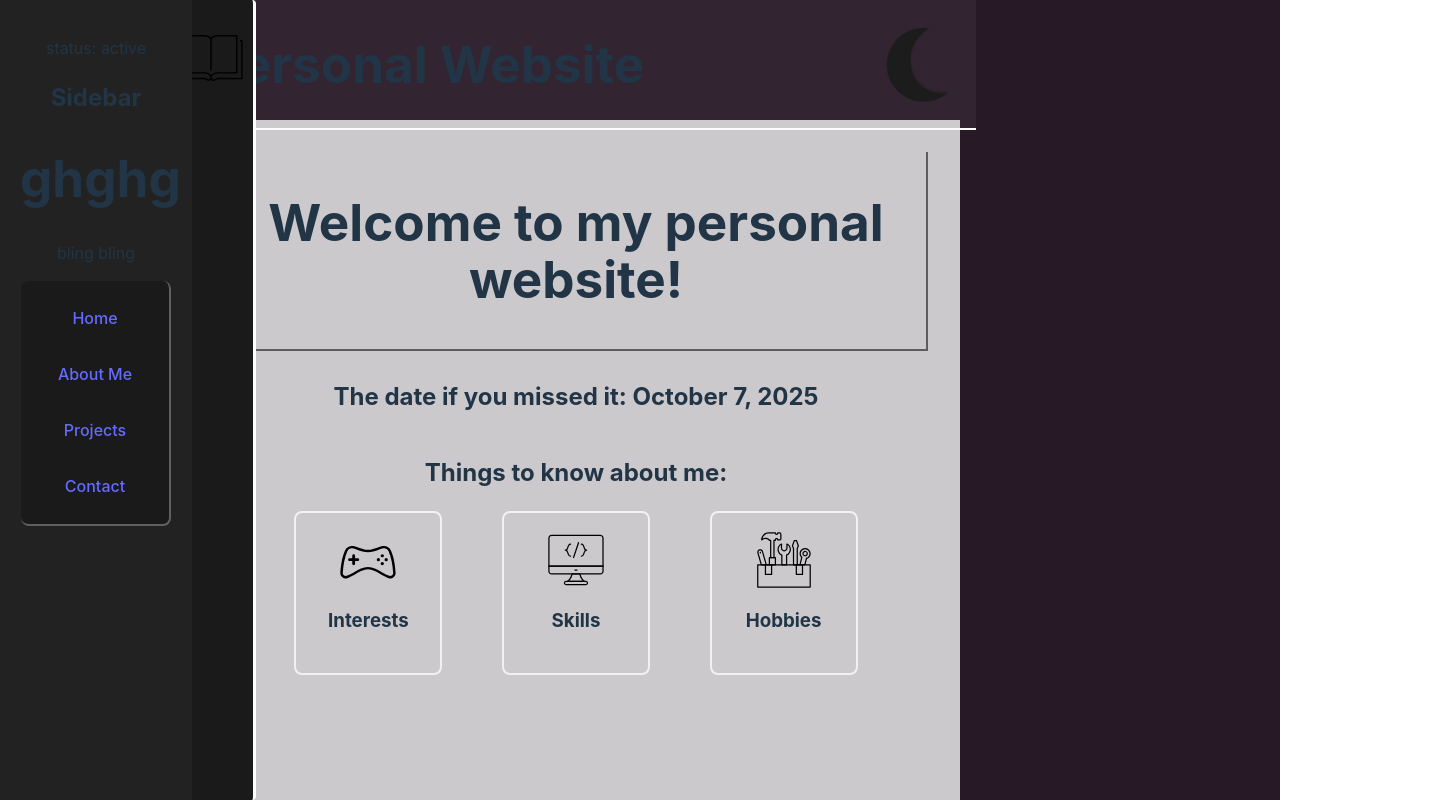
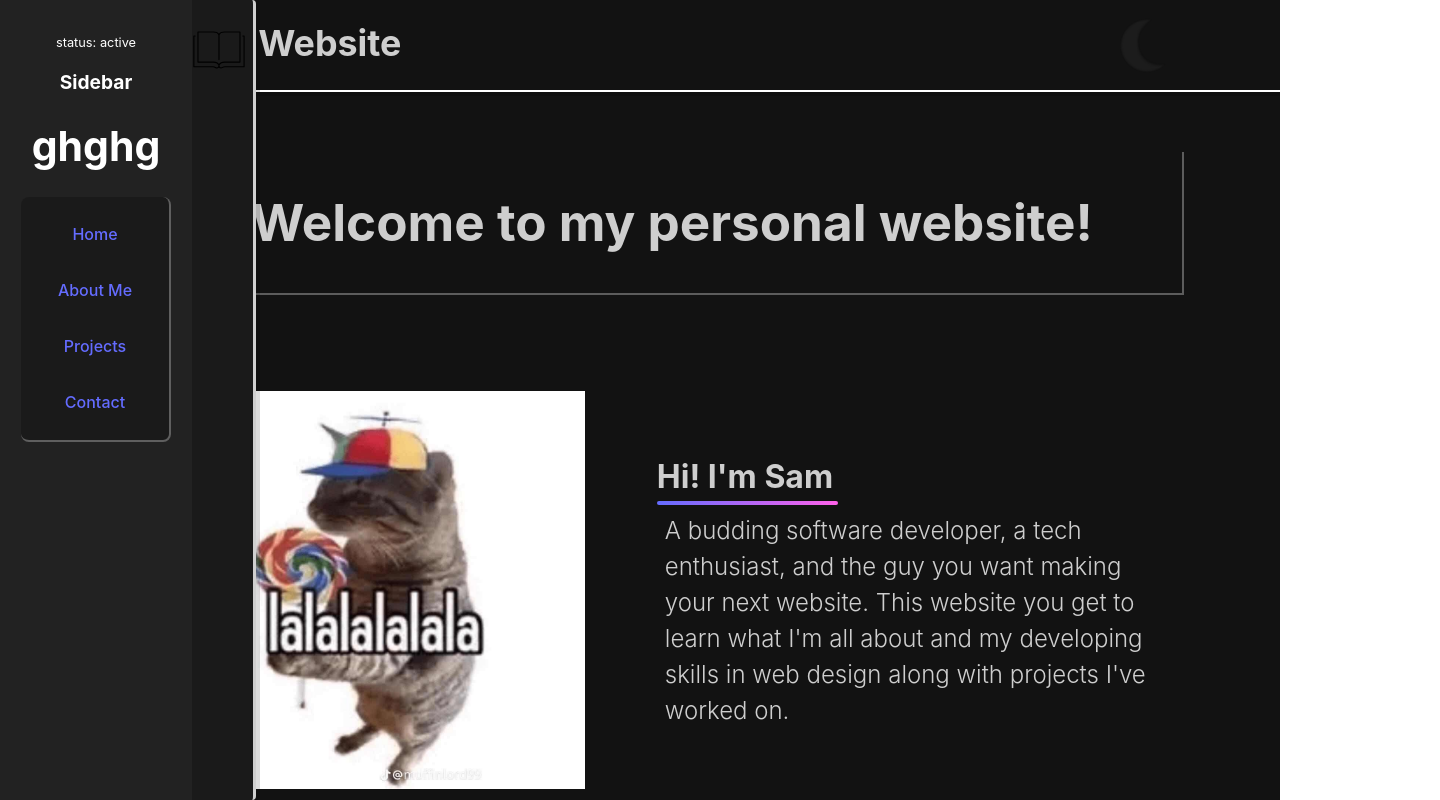
Before and after one commit to Shamuel69/web-development, a React (Vite) app in the folder attempt3webdev/personalwebsite/: page / in a window 1280 px wide. Both pictures are taken after a click on the picture 6 px from the left and 58 px from the top of the page. Shown: the top 800 px of the page, 1440 px wide, since content can reach past the window. Built offline with nearby package versions, Linux system fonts and the light colour scheme.

Commit message:
whole layout change again.

```diff
--- a/attempt3webdev/personalwebsite/src/App.css
+++ b/attempt3webdev/personalwebsite/src/App.css
@@ -1,19 +1,77 @@
+:root {
+  --header-height: 15vh;
+  --sidebar-width: 15vw;
+
+  --background-color: #121212;
+  --secondary-color: #1A1A1A;
+  --background-color-light: #dcd4c7;
+
+  --sidebar-color-light: #cbc1b0;
+
+  --text-color: #cecece;
+  --text-color-secondary: #888888;
+  --text-color-dark: #222222;
+  --accent-color: #646cff;
+  --accent-color-dark: #ff61ea;
+
+  --border-color-light: rgb(92, 92, 92);
+  --border-color: rgb(207, 207, 207);
+}
 
 .app {
   text-align: center;
   display: flex;
   min-height: 100vh;
 }
+.content {
+  padding: 2rem;
+  width: 100%;
+  max-width: calc(100vw - (var(--header-height*0.77)));
+  min-height: calc(100vh - var(--header-height));
+  box-sizing: border-box;
+  margin: var(--header-height) auto var(--header-height);
+  transition: background-color 0.3s, color 0.3s;
+}
+.content.lightMode {
+  background-color: var(--background-color-light);
+}
+.inside-content {
+  width: 80%;
+  margin: 0 auto;
+}
+body{
+  height: 100vw;
+  background-color: var(--background-color);
+  color: var(--text-color);
+  transition: background-color 0.5s ease-in-out, color 0.5s ease-in-out;
+}
+
+body.lightMode{
+  background-color: var(--background-color-light);
+  color: var(--text-color-dark);
+}
+
+
 .text-header-container {
   position: fixed;
-  background-color: rgba(255, 255, 255, 0.05);
+  top: 0;
+  width: 100%;
   display: flex;
+  z-index: 8;
+  font-size: .7rem;
+  background-color: var(--background-color);
+  transition: background-color 0.3s;
+  box-shadow: 0 4px rgba(0, 0, 0, 0.134);
+}
+.text-header-container.dark {
+  background-color: var(--background-color-light);
+}
+.text-header {
+  width: 85%;
+  display: flex;
+  flex-direction: row;
   justify-content: space-between;
-  align-items: center;
-  width: 60%;
-  left: 15%;
-  padding-left: 1rem;
-  z-index: 10;
+  margin: 0 auto;
 }
 .nav-links {
   display: flex;
@@ -37,68 +95,32 @@
   font-weight: 500;
 }
 
-/* .links-list {
-  display: flex;
-  flex-direction: column;
-
-  position: absolute;
-  top: 50%;
-  left: 50%;
-  transform: translate(-50%, -50%);
-
-  margin: 0 auto;
-  width: 87%;
-  padding-left: .6em;
-
-  list-style-type: none;
-  text-align: left;
-  background-color: #1a1a1a;
-  border-radius: 8px;
-}
-.links-list li {
-  padding: 0;
-  margin: 0 auto;
-
-  border-bottom: 1px solid rgba(255, 255, 255, 0.3);
-  width: 102%;
-  margin-left: -5px;
-}
-.links-list li:last-child {
-  border-bottom: none;
-}
-.links-list li a {
-  color: white;
-  font-size: 1em;
-  font-weight: 500;
-  padding: .25em;
-
-  display: block;
-  border-radius: 4px;
-  transition: background-color .6s, color .4s;
-}
-.links-list li a:hover {
-  background-color: rgba(100, 108, 255, 0.2);
-  color: #a1a6ff;
-} */
 .sidebar {
-  transform: translateX(-80%);
+  transform: translateX(-77%);
   transition: transform 0.5s ease-out, border-radius 0.5s ease-out;
 
-  border-right: 3px solid rgb(255, 255, 255);
+  border-right: 3px solid var(--border-color);
   border-radius: 0px;
   width: 20vw;
   height: 100vh;
-  background-color: #1a1a1a;
+  background-color: var(--secondary-color);
   padding: 1rem;
   z-index: 2;
   position: fixed;
   top: 0;
-  left: 0;
   box-sizing: border-box;
-
+  box-shadow: 0 0 0 4px rgba(0, 0, 0, 0.134);
+  color: white;
+  font-size: .8rem;
+  transition: background-color 0.3s, color 0.3s, border-right 0.3s ease-in-out, transform 0.5s ease-out, border-radius 0.5s ease-out;
+}
+.sidebar.light {
+  background-color: var(--background-color-light);
+  border-right: 3px solid var(--border-color-light);
+  color: var(--text-color-dark);
 }
 .sidebar.active {
-  transform: translateX(0);
+  transform: translateX(0%);
   border-radius: 4px;
 }
 .sidebar button{
@@ -135,6 +157,9 @@
   text-align: center;
   background-color: rgb(34, 34, 34);
 }
+.ease-in-out.light {
+  background-color: var(--sidebar-color-light);
+}
 .ease-in-out.active {
   transform: translateX(0);
   opacity: 1;
@@ -145,7 +170,6 @@
   padding: 1.5em;
   will-change: filter;
   transition: filter .6s ease-in-out;
-
 }
 .logo:hover {
   filter: drop-shadow(0 0 2em #646cffaa);
@@ -155,26 +179,62 @@
 }
 
 .inside-content {
+  position: relative;
   display: flex;
-  position: fixed;
-  bottom: 0;
-  top:15vh;
-  left: 15vw;
-  padding-left: 1rem;
   flex-direction: column;
-  padding: 2rem;
-  box-sizing: border-box;
-  background: rgba(255, 255, 255, 0.763);
-  overflow-y: auto;
-  z-index: 1;
+  overflow: visible;
 }
 
+.intro-text {
+  display: flex;
+  float: left;
+  gap: 3rem;
+  justify-content: center;
+}
+.intro-title {
+  margin-bottom: 0.5rem;
+  font-size: 2rem;
+}
+.intro-title::after {
+  content: '';
+  display: block;
+  width: 100%;
+  height: 4px;
+  background-image: linear-gradient(to right, #646cff, #ff61ea);
+  border-radius: 2px;
+  padding-right: .2rem;
+  padding-left: .1rem;
+}
+.intro-description {
+  font-size: 1.5rem;
+  font-weight: 300;
+  margin-top: 0;
+  text-align: left;
+  padding-left: 0.5rem;
+}
+
+.spacer-horizontal {
+  display: flex;
+  flex-direction: column;
+  justify-content: center;
+  align-items: flex-start;
+  margin-left: 1.5rem;
+  width: 50%;
+}
+
+.lalacat-image {
+  display: block;
+  max-width: 40%;
+  height: auto;
+}
 .big_banner {
+  flex-shrink: 1;
   font-size: 1rem;
   margin-bottom: 0.5em;
   border: 2px solid rgb(92, 92, 92);
   border-top: none;
   padding: 0.5em;
+  margin-bottom: 6rem;
 }
 
 @keyframes logo-spin {
@@ -195,10 +255,17 @@
 .card {
   padding: 2em;
 }
-
+.to-know-about-me {
+  width: 100vw;
+  background-color: red;
+  margin-top: 2rem;
+  display: flex;
+  flex-direction: column;
+  justify-content: center;
+}
 .icon-containers {
   display: flex;
-  justify-content: space-between;
+  justify-content: center;
   align-items: center;
   margin-top: 2rem;
   width: 80%;
@@ -209,18 +276,17 @@
   flex-direction: column;
   align-items: center;
   justify-content: center;
-  width: 8rem;
-  height: 9rem;
+  width: 50%;
+  height: 50vh;
   padding: .5rem;
   transition: filter 300ms, border 300ms, background-color 300ms;
-  border: 2px solid rgba(255, 255, 255, 0.75);
-  border-radius: 8px;
+  border: 2px solid rgba(156, 156, 156, 0.75);
 }
 .subject-box:hover {
   filter: drop-shadow(0 2em 2em #282828aa);
   border: 2px solid rgba(54, 55, 65, 0.667);
   border-radius: 8px;
-  background-color: rgb(255, 255, 255);
+  background-color: rgba(98, 98, 98, 0.24);
 }
 
 .subject-icon {
@@ -250,57 +316,9 @@
   scroll-snap-type: x mandatory;
   scroll-behavior: smooth;
 }
-.scroll-row-of-interests::-webkit-scrollbar {
-  scroll-snap-type: proximity;
-
-  height: 12px;
-  width: 10%;
-}
-.scroll-row-of-interests::-webkit-scrollbar-track {
-  background: rgba(160, 160, 160, 0.927);
-  border-radius: 10px;
-}
-.scroll-row-of-interests::-webkit-scrollbar-thumb {
-  background: rgba(58, 58, 58, 0.6);
-  border-radius: 10px;
-}
-.scroll-row-of-interests::-webkit-scrollbar-thumb:hover {
-  background: rgba(46, 44, 46, 0.8);
-}
-
-.interest-item {
-  display: flex;
-  flex-direction: column;
-  flex: auto auto auto;
-  background: rgba(100, 108, 255, 0.2);
-  border-radius: 12px;
-  box-shadow: 0 4px 6px rgba(0, 0, 0, 0.163);
-  transition: background-color 0.5s, transform 0.5s;
-  height: 95%;
-  padding: 0 1rem;
-  max-width: 500px;
-  min-width: 250px;
-}
-.interest-item h4 {
-  padding-top: 1.75rem;
-  font-size: 1.75rem;
-  margin: 0 0;
-  border-bottom: 2px solid rgba(255, 255, 255, 0.5);
-  text-align: start;
-}
-.interest-item-text {
-  font-size:14px;
-  word-wrap: break-word;
-  white-space: normal;
-  width: 90%;
-  text-align: start;
 
 
-  font-family: "Lexend", sans-serif;
-  font-optical-sizing: auto;
-  font-weight: 400;
-  font-style: normal;
-}
+
 
 .read-the-docs {
   color: #888;
--- a/attempt3webdev/personalwebsite/src/App.jsx
+++ b/attempt3webdev/personalwebsite/src/App.jsx
@@ -11,6 +11,7 @@ import openedBook from './assets/opened_book.svg'
 import controller from './assets/game-controller.svg'
 import computer from './assets/computer.svg'
 import toolbox from './assets/tool-box.svg'
+import lalacat from './assets/lalacat.jpg'
 
 function formatDate(date) {
   return date.toLocaleDateString('en-US', {
@@ -30,11 +31,18 @@ function BikeProduct() {
 }
 function Home() {
   return (
-    <div className="inside-content" style={{width: '60%'}}>
+    <div className="inside-content">
         <div className="big_banner">
           <h1>Welcome to my personal website!</h1>
         </div>
-
+        <div className="intro-text">
+          <img src={lalacat} className="lalacat-image" alt="cute cat with a flower crown"/>
+          <div className="spacer-horizontal">
+            <h2 className="intro-title">Hi! I'm Sam</h2>
+            <h3 className="intro-description">A budding software developer, a tech enthusiast, and the guy you want making your next website.
+               This website you get to learn what I'm all about and my developing skills in web design along with projects I've worked on.</h3>
+          </div>
+        </div>
         <h2>The date if you missed it: {formatDate(new Date())}</h2>
 
         {/* do that menu thing here */}
@@ -68,26 +76,26 @@ function App() {
   const bookiconSrc = IsOpen ? openedBook : closedBook;
 
   React.useEffect(() => {
-    document.body.style.backgroundColor = darkMode ? '#333' : '#271a26ff';
+    document.body.classList.toggle('lightMode', darkMode);
   }, [darkMode]);
   return (
     <div className="app">
-      <div className="text-header-container" style={{borderBottom: '2px solid white'}}>
+      <div className={`text-header-container ${darkMode ? "dark" : "light"}`} style={{borderBottom: '2px solid white'}}>
+        <div className="text-header">
           <h1>Personal Website</h1>
           <img src={iconSrc} className={`logo ${darkMode ? "dark" : "light"}`} alt="light/dark toggle"
             onClick={() => setDarkMode(!darkMode)} style={{cursor: 'pointer'}}/>
-      <div className={`sidebar ${IsOpen ? "active" : ""}`}>
+        </div>
+      <div className={`sidebar ${darkMode ? "light" : ""} ${IsOpen ? "active" : ""}`}>
         <div className="sidebar-icon-container">
           <img src={bookiconSrc} className="book-icon" alt="toggle open and close sidebar"
             onClick={() => setIsOpen(!IsOpen)} style={{cursor: 'pointer'}}/>
         </div>
-        <div className={`ease-in-out ${IsOpen ? "active" : ""}`}>
+        <div className={`ease-in-out ${darkMode ? "light" : ""} ${IsOpen ? "active" : ""}`}>
           <p>status: {IsOpen ? 'active' : 'closed'}</p>
           <h2>Sidebar</h2>
           <h1>ghghg</h1>
           <div className="directory-links" >
-            <p>bling bling</p>
-            {/* <p><Link to="/infopages/aboutme">About Me</Link></p> */}
             <nav className="nav-links">
               <p><Link to="/">Home</Link></p>
               <p><Link to="/aboutme">About Me</Link></p>
@@ -99,13 +107,13 @@ function App() {
 
         </div>
       </div>
+      <div className="content">
         <Routes>
           <Route path="/" element={<Home />} />
           <Route path="/bikeproduct" element={<BikeProduct />} />
           <Route path="/aboutme" element={<AboutMe />} />
-            {/* Add more routes as you make new pages */}
         </Routes>
-
+      </div>
     </div>
 
   )
```
Also changed, not shown: attempt3webdev/personalwebsite/src/assets/lalacat.jpg (added). Lines whose indentation alone changed are shown as unchanged.
